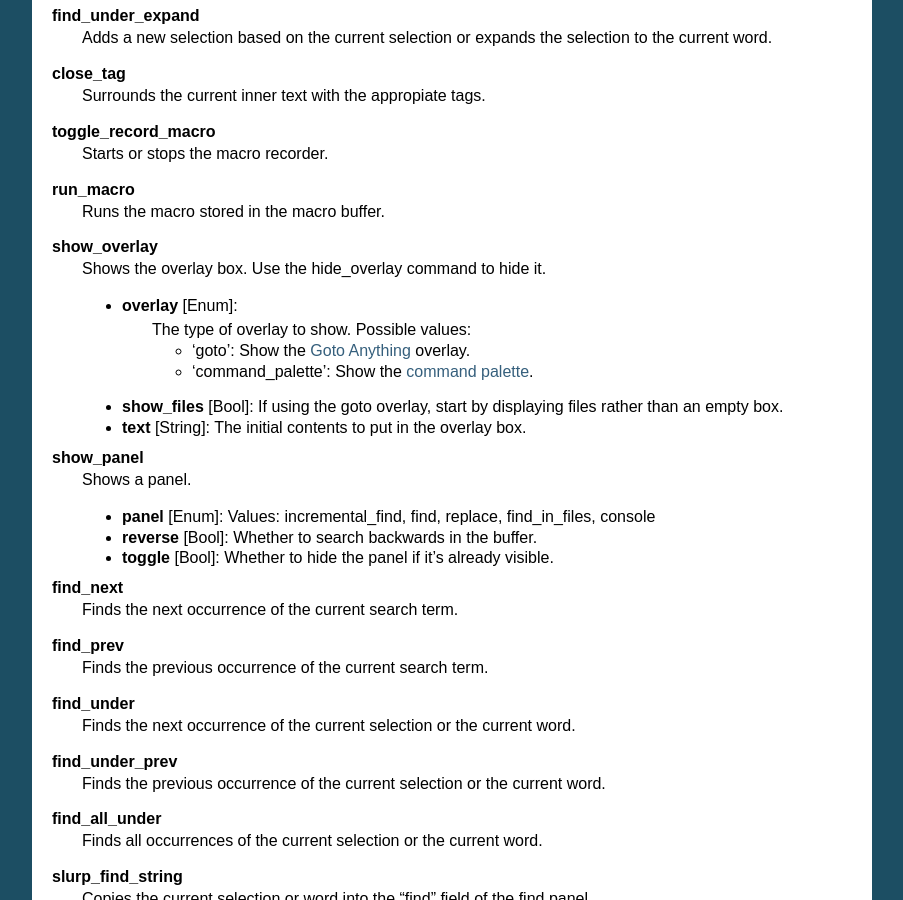
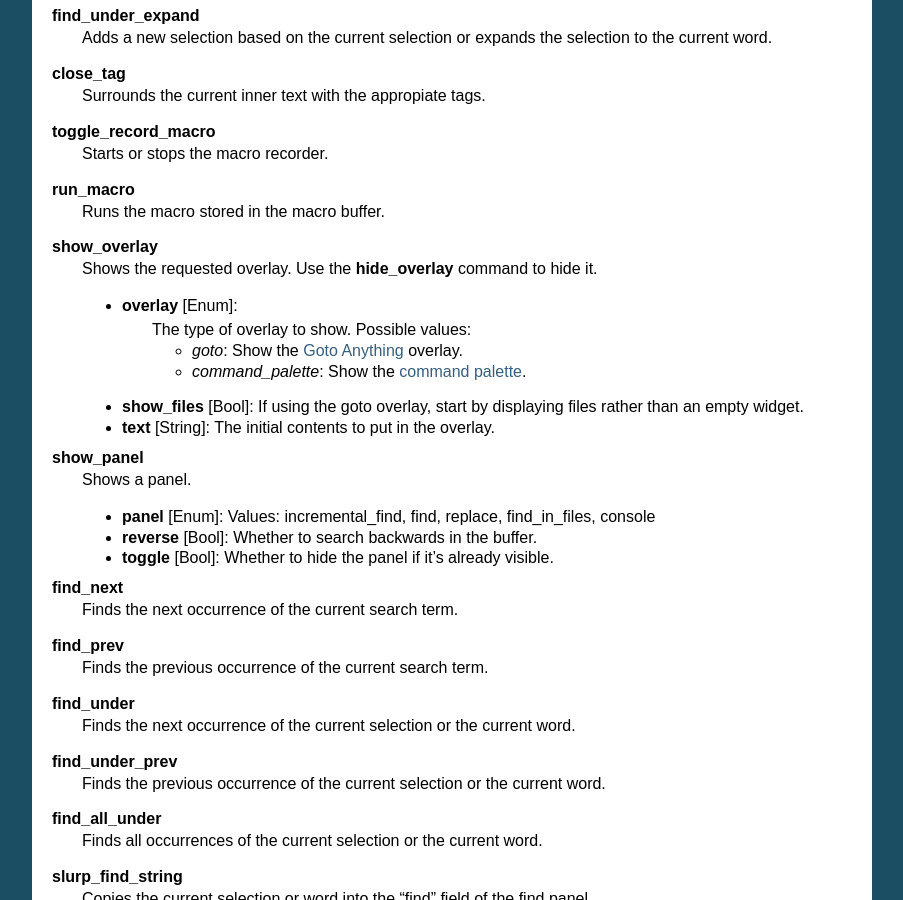
Before and after one commit to guillermooo/sublime-undocs, a Sphinx documentation site: the page built from source/reference/commands.rst, in a window 1280 px wide and 900 px high, scrolled down 3936 px. Shown: the whole window, without its empty margins (198-1101 px from the left). Built offline with Sphinx 7.4.7, drawn with Linux system fonts in a browser that asks for light colours.

Commit message:
Minor changes for consistency.

```diff
--- a/source/reference/commands.rst
+++ b/source/reference/commands.rst
@@ -229,16 +229,16 @@ Commands
 	Runs the macro stored in the macro buffer.
 
 **show_overlay**
-	Shows the overlay box.  Use the hide_overlay command to hide it.
+	Shows the requested overlay. Use the **hide_overlay** command to hide it.
 
 	- **overlay** [Enum]:
-                The type of overlay to show.  Possible values:
+                The type of overlay to show. Possible values:
 
-		- 'goto': Show the `Goto Anything <http://docs.sublimetext.info/en/latest/file_management/file_management.html#goto-anything>`_ overlay.
-		- 'command_palette': Show the `command palette <http://docs.sublimetext.info/en/latest/extensibility/command_palette.html>`_.
+		- *goto*: Show the `Goto Anything <http://docs.sublimetext.info/en/latest/file_management/file_management.html#goto-anything>`_ overlay.
+		- *command_palette*: Show the `command palette <http://docs.sublimetext.info/en/latest/extensibility/command_palette.html>`_.
 
-	- **show_files** [Bool]: If using the goto overlay, start by displaying files rather than an empty box.
-	- **text** [String]: The initial contents to put in the overlay box.
+	- **show_files** [Bool]: If using the goto overlay, start by displaying files rather than an empty widget.
+	- **text** [String]: The initial contents to put in the overlay.
 
 **show_panel**
 	Shows a panel.
```
